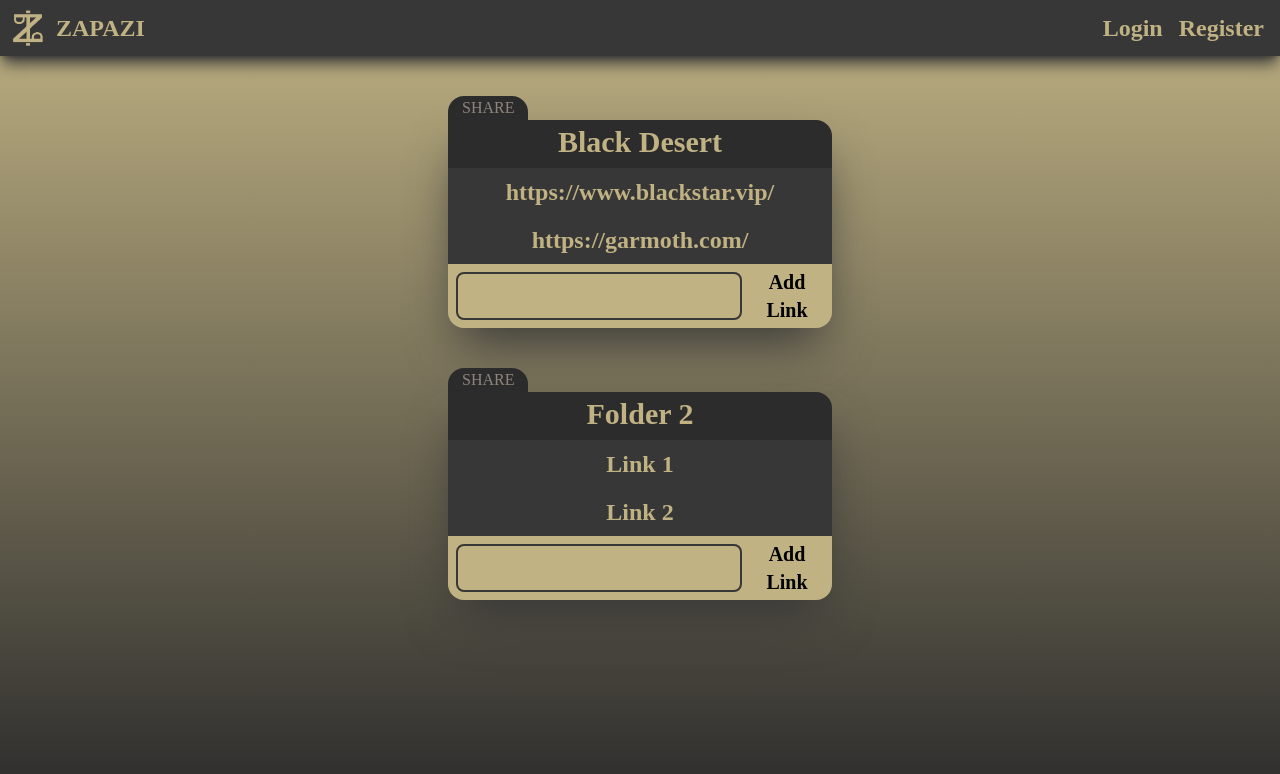
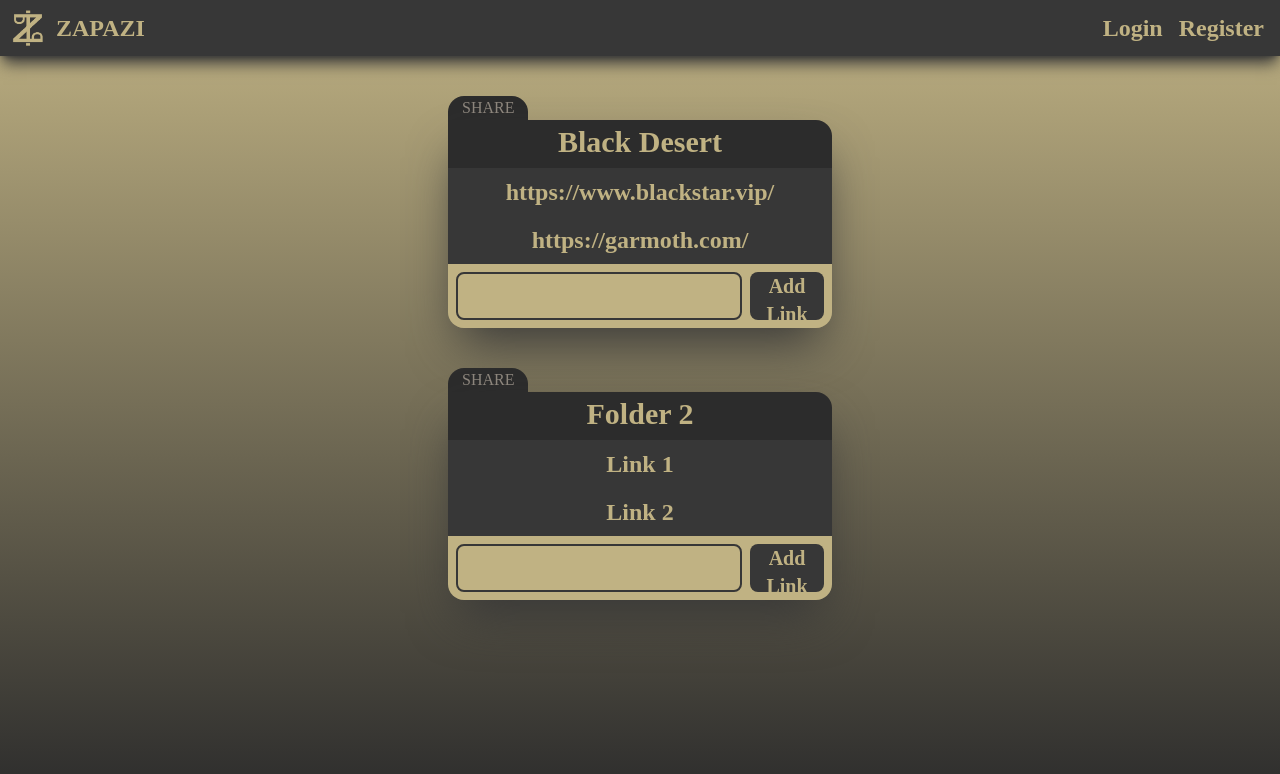
Before and after one commit to BDDoylan/zapazi, a React (Create React App) app: page /main in a window 1280 px wide. Shown: the top 774 px of the page. Built offline with nearby package versions, Linux system fonts and the light colour scheme; a web font is replaced by a local one.

Commit message:
+ Improving folder visuals as well as implementing better typescript practices.

```diff
--- a/src/components/Folder.tsx
+++ b/src/components/Folder.tsx
@@ -33,7 +33,9 @@
 					return (
 						<div key={index} className="bg-primary-500 p-2 text-center">
 							<a href={linkName}>
-								<h1 className="truncate mx-4 text-quaternary-500 text-2xl font-bold">{linkName}</h1>
+								<h1 className="truncate mx-4 text-quaternary-500 text-2xl font-bold hover:text-quaternary-600">
+									{linkName}
+								</h1>
 							</a>
 						</div>
 					);
@@ -46,7 +48,10 @@
 						onChange={(event) => setLink(event.target.value)}
 						className="flex-auto border-2 border-primary-500 bg-quaternary-500 rounded-lg p-2 m-2 outline-none text-xl font-bold"
 					/>
-					<button type="submit" className="flex-auto mr-2 text-xl font-bold">
+					<button
+						type="submit"
+						className="flex-auto mr-2 mt-2 h-12 text-xl font-bold bg-primary-500 hover:bg-primary-700 text-quaternary-500 rounded-lg"
+					>
 						Add Link
 					</button>
 				</form>
--- a/src/redux/slices/folderSlice.ts
+++ b/src/redux/slices/folderSlice.ts
@@ -7,7 +7,11 @@
 	links: string[];
 }
 
-const initialState = {
+interface FolderState {
+	folders: FolderData[];
+}
+
+const initialState: FolderState = {
 	folders: [
 		{
 			id: 0,
@@ -29,8 +33,10 @@
 		addFolder: (state, action: PayloadAction<FolderData>) => {
 			state.folders = [...state.folders, action.payload];
 		},
-		addLink: (state, action: PayloadAction<{id: number, link: string}>) => {
-			state.folders[action.payload.id].links.push(action.payload.link);
+		addLink: (state, action: PayloadAction<{ id: number; link: string }>) => {
+			const { id, link } = action.payload;
+
+			state.folders[id].links.push(link);
 		},
 	},
 });
```
